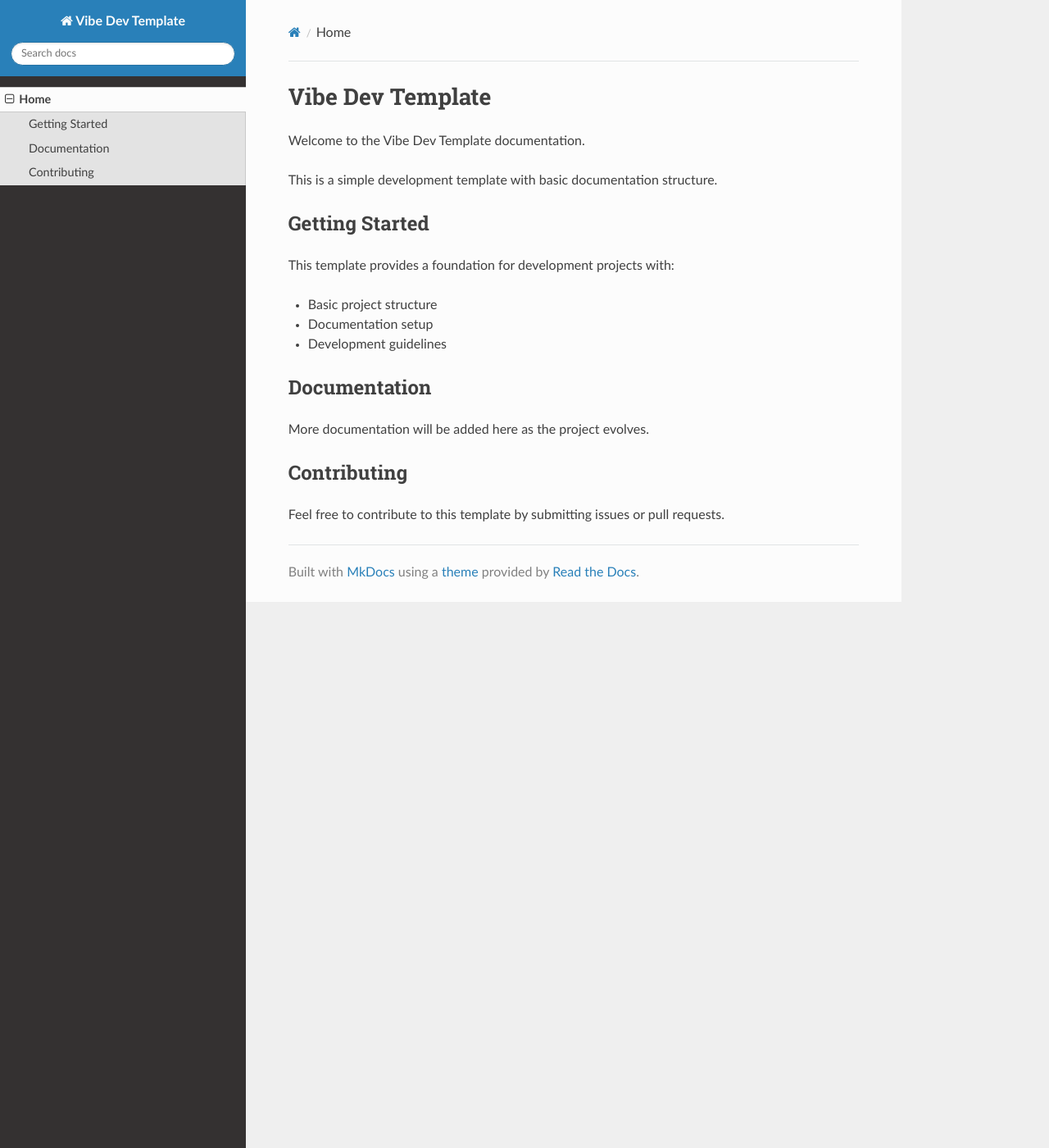
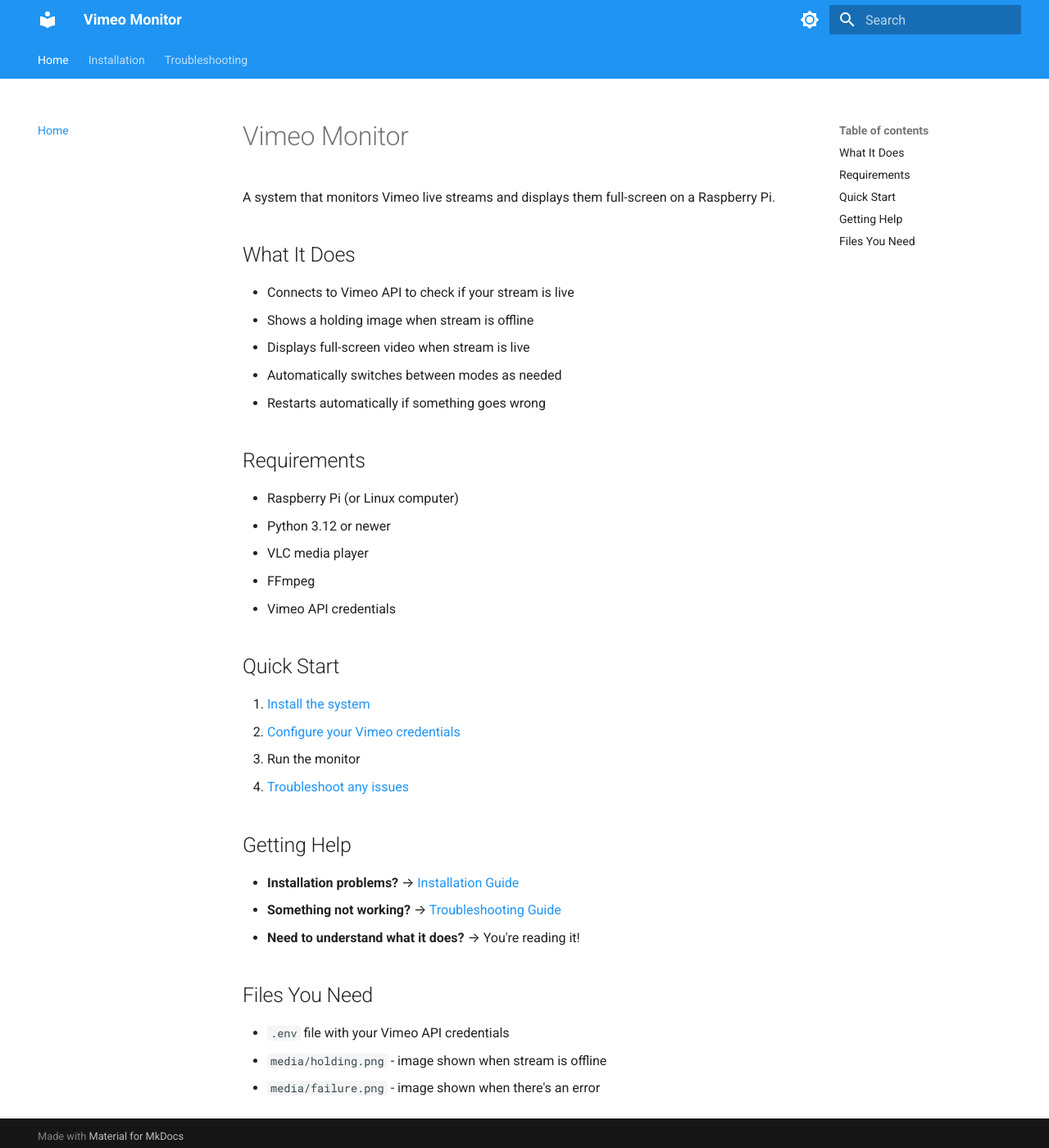
Before and after one commit to PiCommCapp/vimeo-monitor, an MkDocs documentation site: the page built from docs/index.md, in a window 1280 px wide and 1400 px high. Shown: the whole window at 82% size. Built offline with MkDocs 1.6.1 and Material for MkDocs 9.7.7, drawn with Linux system fonts in a browser that asks for light colours; nearby versions of some CDN libraries.

Commit message:
Enhance Makefile and documentation structure for Vimeo Monitor
- Updated Makefile to include new CI/CD validation commands for automated checks.
- Improved formatting and linting commands for clarity and consistency.
- Revised mkdocs.yml to reflect project name and description changes, and added Material theme configuration.
- Expanded documentation with installation and troubleshooting guides, and excluded unnecessary files from MkDocs.
- Updated pyproject.toml to include new development dependencies for CI/CD processes.
- Removed outdated GitHub Actions workflows for CI, deploy, docs, and security scanning.

```diff
--- a/docs/index.md
+++ b/docs/index.md
@@ -1,21 +1,38 @@
-# Vibe Dev Template
+# Vimeo Monitor
 
-Welcome to the Vibe Dev Template documentation.
+A system that monitors Vimeo live streams and displays them full-screen on a Raspberry Pi.
 
-This is a simple development template with basic documentation structure.
+## What It Does
 
-## Getting Started
+- Connects to Vimeo API to check if your stream is live
+- Shows a holding image when stream is offline
+- Displays full-screen video when stream is live
+- Automatically switches between modes as needed
+- Restarts automatically if something goes wrong
 
-This template provides a foundation for development projects with:
+## Requirements
 
-- Basic project structure
-- Documentation setup
-- Development guidelines
+- Raspberry Pi (or Linux computer)
+- Python 3.12 or newer
+- VLC media player
+- FFmpeg
+- Vimeo API credentials
 
-## Documentation
+## Quick Start
 
-More documentation will be added here as the project evolves.
+1. [Install the system](installation.md)
+2. [Configure your Vimeo credentials](installation.md#3-configuration)
+3. Run the monitor
+4. [Troubleshoot any issues](troubleshooting.md)
 
-## Contributing
+## Getting Help
 
-Feel free to contribute to this template by submitting issues or pull requests.
+- **Installation problems?** → [Installation Guide](installation.md)
+- **Something not working?** → [Troubleshooting Guide](troubleshooting.md)
+- **Need to understand what it does?** → You're reading it!
+
+## Files You Need
+
+- `.env` file with your Vimeo API credentials
+- `media/holding.png` - image shown when stream is offline
+- `media/failure.png` - image shown when there's an error
--- a/mkdocs.yml
+++ b/mkdocs.yml
@@ -1,10 +1,29 @@
-site_name: Vibe Dev Template
-site_description: Development template documentation
-site_author: Developer
+site_name: Vimeo Monitor
+site_description: Monitor Vimeo live streams on Raspberry Pi
+site_author: Vimeo Monitor Team
 
 # Configuration
 theme:
-  name: readthedocs
+  name: material
+  palette:
+    - scheme: default
+      primary: blue
+      accent: blue
+      toggle:
+        icon: material/brightness-7
+        name: Switch to dark mode
+    - scheme: slate
+      primary: blue
+      accent: blue
+      toggle:
+        icon: material/brightness-4
+        name: Switch to light mode
+  features:
+    - navigation.tabs
+    - navigation.sections
+    - navigation.top
+    - search.highlight
+    - search.share
 
 # Plugins
 plugins:
@@ -15,7 +34,18 @@
   - codehilite
   - toc:
       permalink: true
+  - pymdownx.superfences
+  - pymdownx.tabbed:
+      alternate_style: true
 
-# Page tree
+# Page tree - Simple 3-page structure
 nav:
   - Home: index.md
+  - Installation: installation.md
+  - Troubleshooting: troubleshooting.md
+
+# Exclude memory bank and decision documents
+exclude_docs: |
+  memory_bank/
+  *.decision.md
+  *.plan.md
```
Also changed, not shown: docs/installation.md (added, +100 -0 lines), docs/memory_bank/tasks.md (+40 -1 lines), pyproject.toml (+21 -0 lines), 7 other files.
